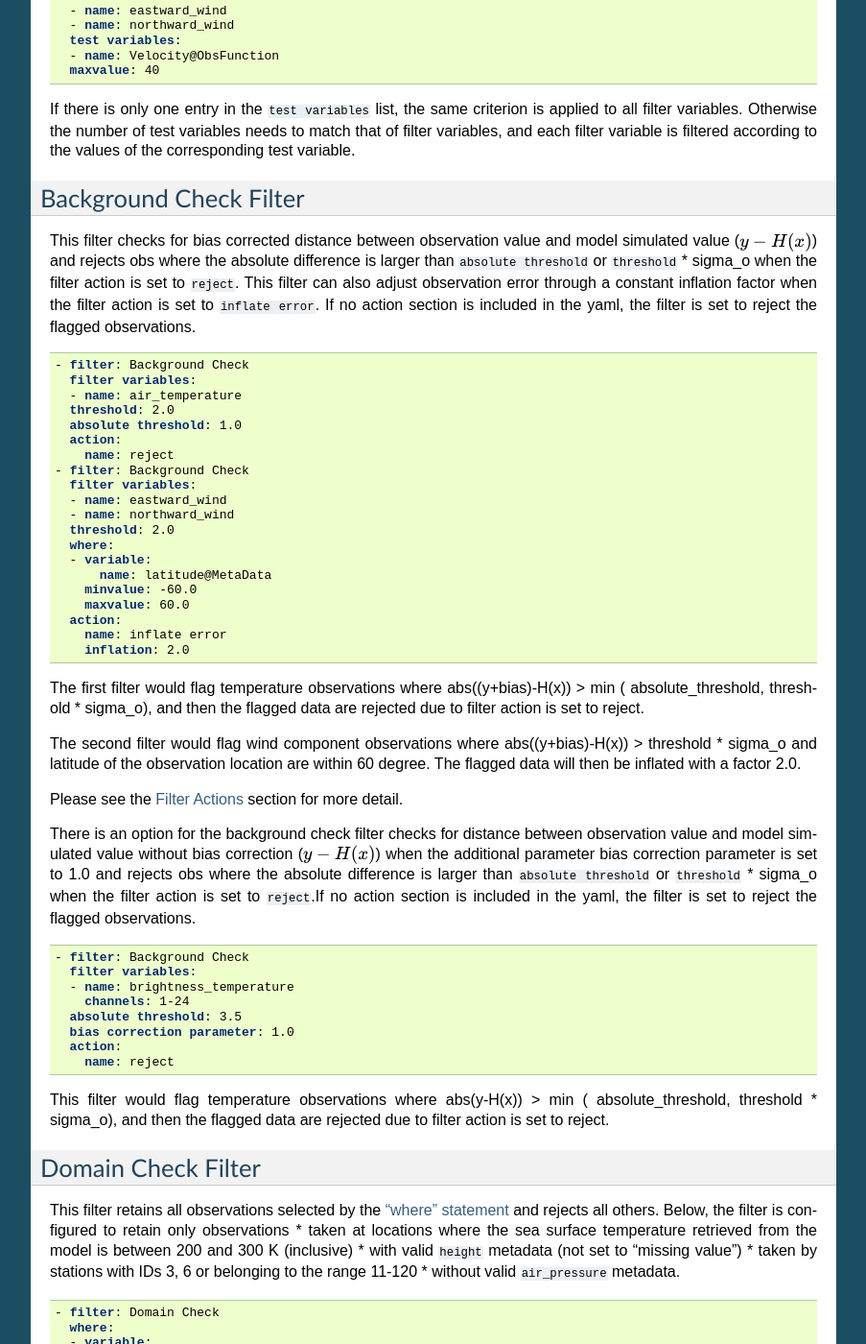
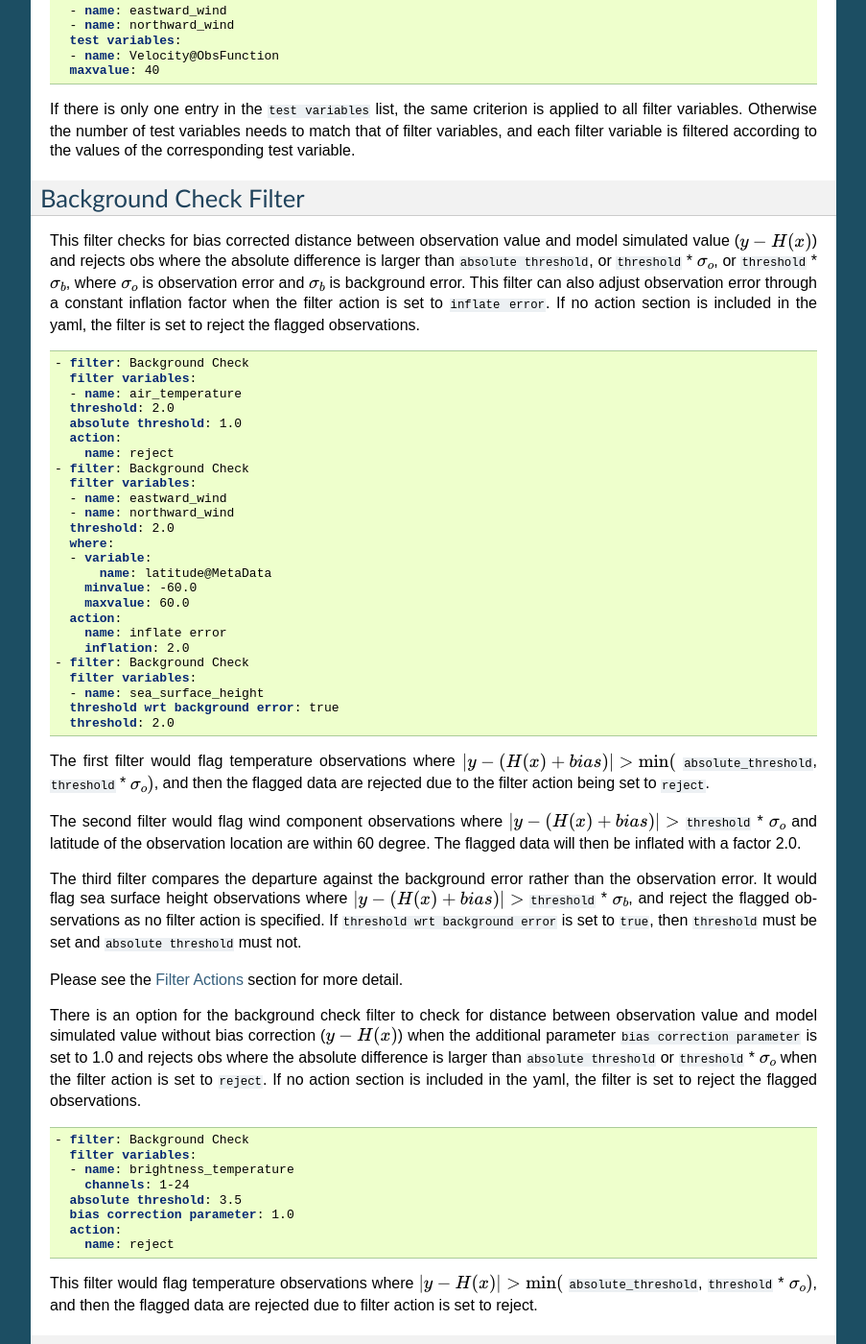
Before and after one commit to JCSDA/jedi-docs, a Sphinx documentation site: the page built from docs/inside/jedi-components/ufo/qcfilters/GenericQC.rst, in a window 1280 px wide and 1400 px high, scrolled down 1105 px. Shown: the whole window at 96% size, without its empty margins (198-1101 px from the left). Built offline with Sphinx 7.4.7, drawn with Linux system fonts in a browser that asks for light colours.

Commit message:
Update to Background Check docs, with option `threshold wrt background error` (#235)
* Additions to "Background Check" section.

* Correcting some typos.

* Update YAML example (threshold wrt background error as a filter parameter, not a filter variable option).

* Corrected math rendering, re-phrased.

* Missed a math rendering typo.

* Changed sigma_{H(x)} to sigma_b, |(y+bias)-H(x)| to |y-(H(x)+bias)|.

Co-authored-by: mmiesch <miesch@ucar.edu>

```diff
--- a/docs/inside/jedi-components/ufo/qcfilters/GenericQC.rst
+++ b/docs/inside/jedi-components/ufo/qcfilters/GenericQC.rst
@@ -60,7 +60,7 @@
 Background Check Filter
 -----------------------
 
-This filter checks for bias corrected distance between observation value and model simulated value (:math:`y-H(x)`) and rejects obs where the absolute difference is larger than :code:`absolute threshold` or :code:`threshold` * sigma_o when the filter action is set to :code:`reject`. This filter can also adjust observation error through a constant inflation factor when the filter action is set to :code:`inflate error`. If no action section is included in the yaml, the filter is set to reject the flagged observations.
+This filter checks for bias corrected distance between observation value and model simulated value (:math:`y-H(x)`) and rejects obs where the absolute difference is larger than :code:`absolute threshold`, or :code:`threshold` * :math:`{\sigma}_o`, or :code:`threshold` * :math:`{\sigma}_b`, where :math:`{\sigma}_o` is observation error and :math:`{\sigma}_b` is background error. This filter can also adjust observation error through a constant inflation factor when the filter action is set to :code:`inflate error`. If no action section is included in the yaml, the filter is set to reject the flagged observations.
 
 .. code-block:: yaml
 
@@ -84,15 +84,23 @@
      action:
        name: inflate error
        inflation: 2.0
+   - filter: Background Check
+     filter variables:
+     - name: sea_surface_height
+     threshold wrt background error: true
+     threshold: 2.0
 
-The first filter would flag temperature observations where abs((y+bias)-H(x)) > min ( absolute_threshold, threshold * sigma_o), and
-then the flagged data are rejected due to filter action is set to reject.
 
-The second filter would flag wind component observations where abs((y+bias)-H(x)) > threshold * sigma_o and latitude of the observation location are within 60 degree. The flagged data will then be inflated with a factor 2.0.
+The first filter would flag temperature observations where :math:`|y-(H(x)+bias)| > \min (` :code:`absolute_threshold`, :code:`threshold` * :math:`{\sigma}_o)`, and
+then the flagged data are rejected due to the filter action being set to :code:`reject`.
+
+The second filter would flag wind component observations where :math:`|y-(H(x)+bias)| >` :code:`threshold` * :math:`{\sigma}_o` and latitude of the observation location are within 60 degree. The flagged data will then be inflated with a factor 2.0.
+
+The third filter compares the departure against the background error rather than the observation error. It would flag sea surface height observations where :math:`|y-(H(x)+bias)| >` :code:`threshold` * :math:`{\sigma}_b`, and reject the flagged observations as no filter action is specified. If :code:`threshold wrt background error` is set to :code:`true`, then :code:`threshold` must be set and :code:`absolute threshold` must not.
 
 Please see the :ref:`Filter Actions <filter-actions>` section for more detail.
 
-There is an option for the background check filter checks for distance between observation value and model simulated value without bias correction (:math:`y-H(x)`) when the additional parameter bias correction parameter is set to 1.0 and rejects obs where the absolute difference is larger than :code:`absolute threshold` or :code:`threshold` * sigma_o when the filter action is set to :code:`reject`.If no action section is included in the yaml, the filter is set to reject the flagged observations.
+There is an option for the background check filter to check for distance between observation value and model simulated value without bias correction (:math:`y-H(x)`) when the additional parameter :code:`bias correction parameter` is set to 1.0 and rejects obs where the absolute difference is larger than :code:`absolute threshold` or :code:`threshold` * :math:`{\sigma}_o` when the filter action is set to :code:`reject`. If no action section is included in the yaml, the filter is set to reject the flagged observations.
 
 .. code-block:: yaml
 
@@ -105,8 +113,7 @@
     action:
       name: reject
 
-This filter would flag temperature observations where abs(y-H(x)) > min ( absolute_threshold, threshold * sigma_o), and
-then the flagged data are rejected due to filter action is set to reject.
+This filter would flag temperature observations where :math:`|y-H(x)| > \min (` :code:`absolute_threshold`, :code:`threshold` * :math:`{\sigma}_o)`, and then the flagged data are rejected due to filter action is set to reject.
 
 Domain Check Filter
 -------------------
```
